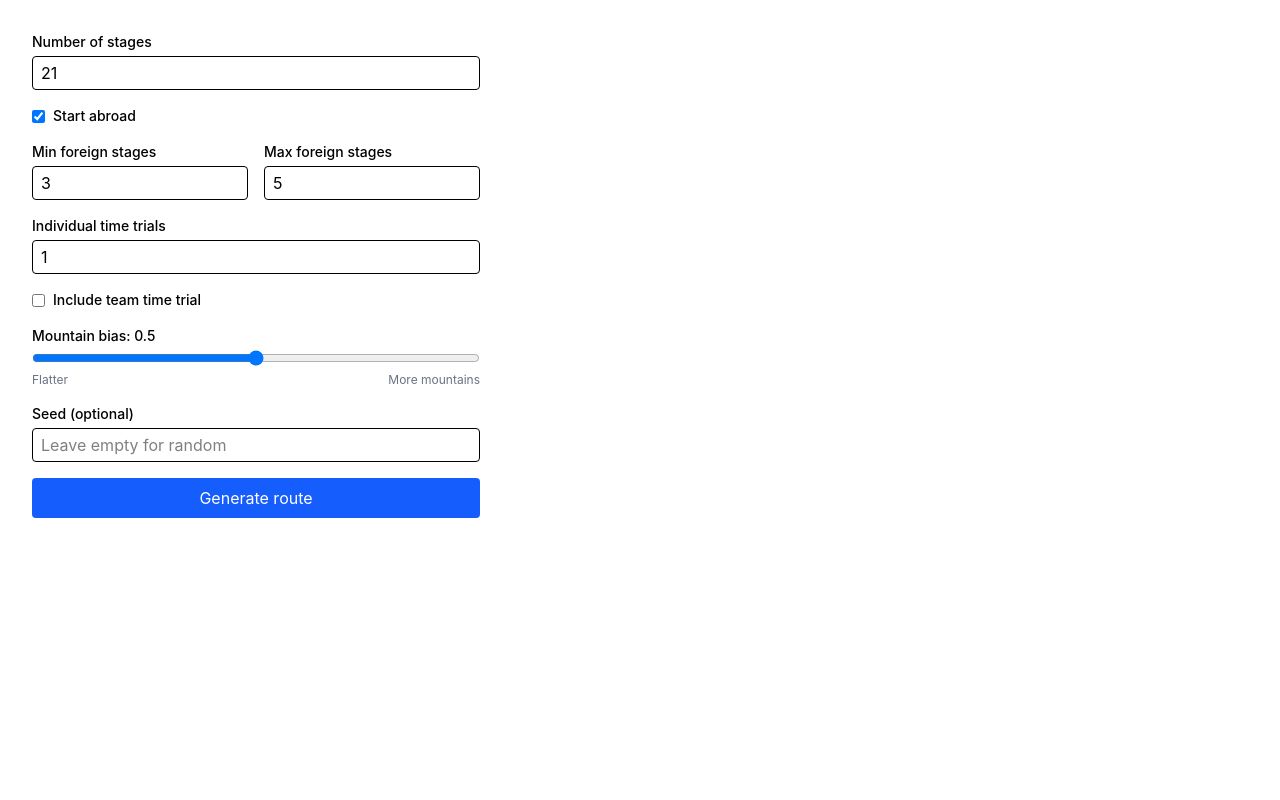
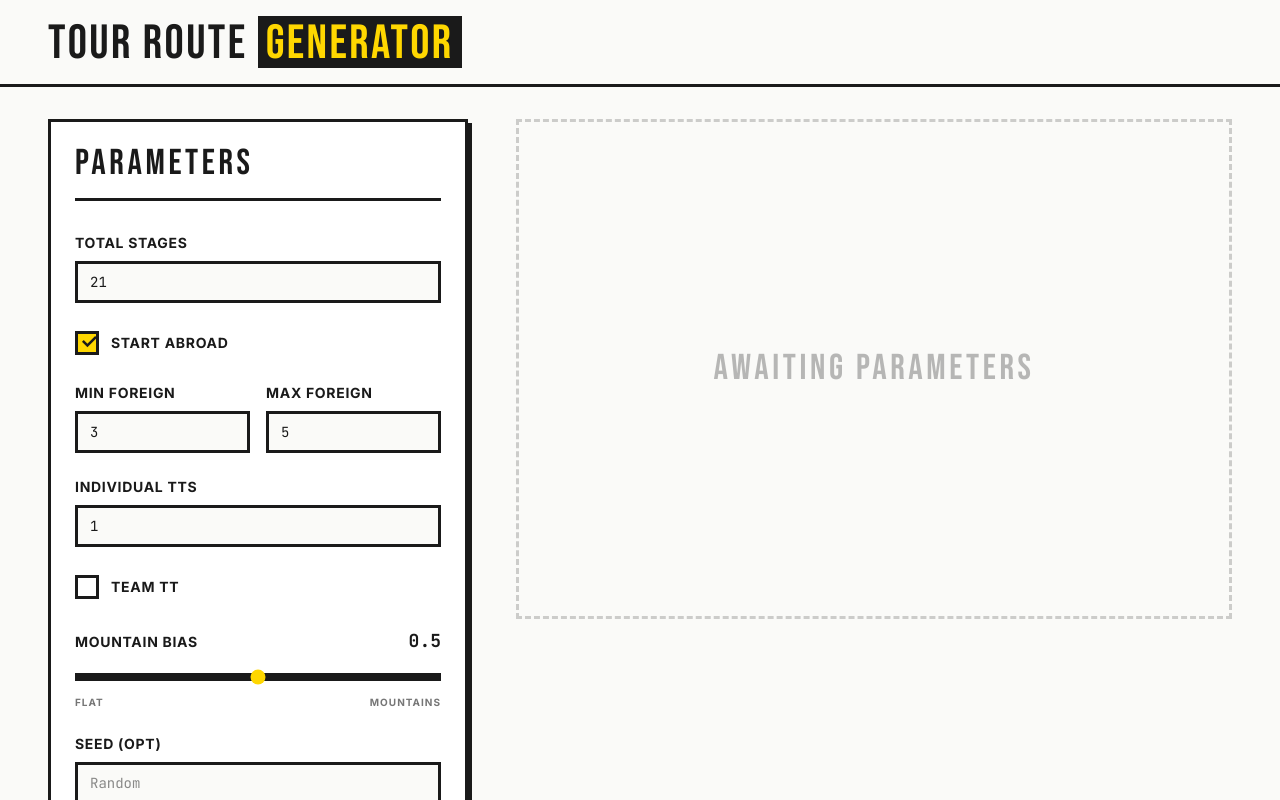
Before and after one commit to OierAbrisqueta/tdf-route-generator, a React app in the folder frontend/: page / in a window 1280 px wide. Shown: the top 800 px of the page. Built offline with nearby package versions, Linux system fonts and the light colour scheme; the HTML template or start-up script is replaced by a standard one.

Commit message:
Frontend polished

```diff
--- a/frontend/src/App.jsx
+++ b/frontend/src/App.jsx
@@ -24,22 +24,59 @@ function App() {
   }
 
   return (
-    <div className="p-8">
+    <div className="min-h-screen flex flex-col bg-tdf-bg selection:bg-tdf-yellow selection:text-tdf-text">
+      {/* Header - Sharp and Brutalist */}
+      <header className="border-b-[3px] border-tdf-text bg-tdf-bg sticky top-0 z-50">
+        <div className="w-full max-w-[1800px] mx-auto px-4 sm:px-6 lg:px-12 py-4 flex items-center justify-between">
+          <h1 className="text-4xl sm:text-5xl font-heading text-tdf-text tracking-wider m-0 leading-none">
+            TOUR ROUTE <span className="text-tdf-yellow bg-tdf-text px-2 pt-1 pb-0 inline-block">GENERATOR</span>
+          </h1>
+        </div>
+      </header>
+
+      {/* Main Content */}
+      <main className="flex-1 w-full max-w-[1800px] mx-auto px-4 sm:px-6 lg:px-12 py-8">
+        <div className="grid grid-cols-1 lg:grid-cols-[420px_1fr] gap-8 lg:gap-12 items-start">
+
+          {/* Left Column */}
+          <div className="space-y-8 lg:sticky lg:top-24">
             <SettingsForm onGenerate={handleGenerate} loading={loading} />
 
             {error && (
-        <p className="text-red-600 mt-4">{error}</p>
+              <div className="border-[3px] border-tdf-text bg-white p-4">
+                <p className="font-bold text-red-600 font-mono text-sm uppercase">Error</p>
+                <p className="mt-1 font-medium">{error}</p>
+              </div>
             )}
 
-      {loading && <p className="mt-4 text-gray-500">Generating route...</p>}
+            {loading && (
+              <div className="border-[3px] border-tdf-text bg-tdf-yellow p-8 text-center flex justify-center items-center h-32 shadow-[4px_4px_0_0_#1A1A1A]">
+                <p className="font-heading text-4xl animate-pulse tracking-widest text-tdf-text m-0">CALCULATING...</p>
+              </div>
+            )}
 
             {!loading && result && (
-        <>
               <TourSummaryCard summary={result.summary} />
+            )}
+          </div>
+
+          {/* Right Column */}
+          <div className="min-w-0">
+            {!loading && result && (
+              <div className="space-y-12 animate-in fade-in duration-500">
                 <RouteMap stages={result.stages} />
                 <StageList stages={result.stages} />
-        </>
+              </div>
             )}
+
+            {!loading && !result && !error && (
+              <div className="h-full min-h-[500px] flex items-center justify-center border-[3px] border-dashed border-tdf-text/20 p-8">
+                <p className="font-heading text-4xl text-tdf-text/30 tracking-widest">AWAITING PARAMETERS</p>
+              </div>
+            )}
+          </div>
+        </div>
+      </main>
     </div>
   )
 }
--- a/frontend/src/components/SettingsForm.jsx
+++ b/frontend/src/components/SettingsForm.jsx
@@ -27,81 +27,92 @@ function SettingsForm({ onGenerate, loading }) {
     onGenerate(payload)
   }
 
+  const inputClass = "w-full border-[3px] border-tdf-text bg-tdf-bg px-3 py-2 font-mono text-sm focus:outline-none focus:ring-0 focus:border-tdf-text focus:bg-tdf-yellow/20 rounded-none transition-none shadow-none"
+  const labelClass = "block text-sm font-bold uppercase tracking-wider mb-2 text-tdf-text"
+
   return (
-    <form onSubmit={handleSubmit} className="space-y-4 max-w-md">
+    <form onSubmit={handleSubmit} className="border-[3px] border-tdf-text bg-white p-6 space-y-8 rounded-none shadow-[4px_4px_0_0_#1A1A1A]">
+      <div className="border-b-[3px] border-tdf-text pb-4">
+        <h2 className="font-heading text-4xl tracking-widest leading-none m-0">PARAMETERS</h2>
+      </div>
+
+      <div className="space-y-6">
         <div>
-        <label className="block text-sm font-medium">Number of stages</label>
+          <label className={labelClass}>Total Stages</label>
           <input
             type="number"
             min={7}
             max={21}
             value={settings.stages}
             onChange={(e) => updateField('stages', Number(e.target.value))}
-          className="mt-1 border rounded px-2 py-1 w-full"
+            className={inputClass}
           />
         </div>
 
-      <div className="flex items-center gap-2">
+        <div className="flex items-center gap-3 py-1">
           <input
             type="checkbox"
             id="foreign_start"
             checked={settings.foreign_start}
             onChange={(e) => updateField('foreign_start', e.target.checked)}
+            className="w-6 h-6 border-[3px] border-tdf-text rounded-none checked:bg-tdf-yellow checked:border-tdf-text appearance-none cursor-pointer relative checked:after:content-['✓'] checked:after:absolute checked:after:text-tdf-text checked:after:font-bold checked:after:text-xl checked:after:left-0.5 checked:after:-top-1.5 focus:outline-none"
           />
-        <label htmlFor="foreign_start" className="text-sm font-medium">Start abroad</label>
+          <label htmlFor="foreign_start" className="font-bold uppercase tracking-wider text-sm cursor-pointer select-none">Start abroad</label>
         </div>
 
         <div className="grid grid-cols-2 gap-4">
           <div>
-          <label className="block text-sm font-medium">Min foreign stages</label>
+            <label className={labelClass}>Min foreign</label>
             <input
               type="number"
               min={1}
               max={5}
               value={settings.foreign_stages_min}
               onChange={(e) => updateField('foreign_stages_min', Number(e.target.value))}
-            className="mt-1 border rounded px-2 py-1 w-full"
+              className={inputClass}
             />
           </div>
           <div>
-          <label className="block text-sm font-medium">Max foreign stages</label>
+            <label className={labelClass}>Max foreign</label>
             <input
               type="number"
               min={1}
               max={5}
               value={settings.foreign_stages_max}
               onChange={(e) => updateField('foreign_stages_max', Number(e.target.value))}
-            className="mt-1 border rounded px-2 py-1 w-full"
+              className={inputClass}
             />
           </div>
         </div>
 
         <div>
-        <label className="block text-sm font-medium">Individual time trials</label>
+          <label className={labelClass}>Individual TTs</label>
           <input
             type="number"
             min={0}
             max={2}
             value={settings.itt_count}
             onChange={(e) => updateField('itt_count', Number(e.target.value))}
-          className="mt-1 border rounded px-2 py-1 w-full"
+            className={inputClass}
           />
         </div>
 
-      <div className="flex items-center gap-2">
+        <div className="flex items-center gap-3 py-1">
           <input
             type="checkbox"
             id="ttt_enabled"
             checked={settings.ttt_enabled}
             onChange={(e) => updateField('ttt_enabled', e.target.checked)}
+            className="w-6 h-6 border-[3px] border-tdf-text rounded-none checked:bg-tdf-yellow checked:border-tdf-text appearance-none cursor-pointer relative checked:after:content-['✓'] checked:after:absolute checked:after:text-tdf-text checked:after:font-bold checked:after:text-xl checked:after:left-0.5 checked:after:-top-1.5 focus:outline-none"
           />
-        <label htmlFor="ttt_enabled" className="text-sm font-medium">Include team time trial</label>
+          <label htmlFor="ttt_enabled" className="font-bold uppercase tracking-wider text-sm cursor-pointer select-none">Team TT</label>
         </div>
 
         <div>
-        <label className="block text-sm font-medium">
-          Mountain bias: {settings.mountain_bias}
-        </label>
+          <div className="flex justify-between items-baseline mb-2">
+            <label className={labelClass} style={{marginBottom: 0}}>Mountain bias</label>
+            <span className="font-mono font-bold text-lg">{settings.mountain_bias}</span>
+          </div>
           <input
             type="range"
             min={0}
@@ -109,31 +120,32 @@ function SettingsForm({ onGenerate, loading }) {
             step={0.1}
             value={settings.mountain_bias}
             onChange={(e) => updateField('mountain_bias', Number(e.target.value))}
-          className="mt-1 w-full"
+            className="w-full h-2 bg-tdf-text appearance-none cursor-pointer accent-tdf-yellow focus:outline-none"
           />
-        <div className="flex justify-between text-xs text-gray-500">
-          <span>Flatter</span>
-          <span>More mountains</span>
+          <div className="flex justify-between text-[10px] font-bold text-tdf-text/60 mt-2 uppercase tracking-widest">
+            <span>Flat</span>
+            <span>Mountains</span>
           </div>
         </div>
 
         <div>
-        <label className="block text-sm font-medium">Seed (optional)</label>
+          <label className={labelClass}>Seed (opt)</label>
           <input
             type="number"
             value={settings.seed}
             onChange={(e) => updateField('seed', e.target.value)}
-          placeholder="Leave empty for random"
-          className="mt-1 border rounded px-2 py-1 w-full"
+            placeholder="Random"
+            className={inputClass}
           />
+        </div>
       </div>
 
       <button
         type="submit"
         disabled={loading}
-        className="w-full bg-blue-600 text-white px-4 py-2 rounded disabled:opacity-50 hover:bg-blue-700"
+        className="w-full font-heading text-3xl tracking-widest bg-tdf-yellow text-tdf-text border-[3px] border-tdf-text py-4 rounded-none hover:bg-tdf-text hover:text-tdf-yellow transition-colors disabled:opacity-50 disabled:pointer-events-none active:translate-y-0.5 shadow-none"
       >
-        {loading ? 'Generating...' : 'Generate route'}
+        {loading ? 'GENERATING...' : 'GENERATE ROUTE'}
       </button>
     </form>
   )
--- a/frontend/src/components/TourSummaryCard.jsx
+++ b/frontend/src/components/TourSummaryCard.jsx
@@ -4,42 +4,41 @@ function TourSummaryCard({ summary }) {
     total_distance_km,
     countries_visited,
     stages_by_type,
-    score,
   } = summary
 
   return (
-    <div className="border rounded-lg p-6 bg-white shadow-sm max-w-md mt-6">
-      <h2 className="text-lg font-semibold mb-4">Tour Summary</h2>
+    <div className="border-[3px] border-tdf-text bg-white rounded-none shadow-[4px_4px_0_0_#1A1A1A]">
+      <div className="bg-tdf-text text-white p-4 border-b-[3px] border-tdf-text">
+        <h2 className="font-heading text-4xl tracking-widest leading-none m-0 text-white">RACE STATS</h2>
+      </div>
 
-      <div className="grid grid-cols-2 gap-4 mb-4">
+      <div className="p-6">
+        <div className="grid grid-cols-2 gap-y-6 gap-x-4 mb-8">
           <div>
-          <p className="text-sm text-gray-500">Total stages</p>
-          <p className="text-xl font-medium">{total_stages}</p>
+            <p className="text-xs font-bold uppercase tracking-widest text-tdf-text/60 mb-1">Total Stages</p>
+            <p className="tabular-data text-4xl font-bold">{total_stages}</p>
           </div>
           <div>
-          <p className="text-sm text-gray-500">Total distance</p>
-          <p className="text-xl font-medium">{total_distance_km.toFixed(1)} km</p>
+            <p className="text-xs font-bold uppercase tracking-widest text-tdf-text/60 mb-1">Distance</p>
+            <p className="tabular-data text-4xl font-bold">{total_distance_km.toFixed(1)} <span className="text-xl font-normal font-sans">km</span></p>
           </div>
-        <div>
-          <p className="text-sm text-gray-500">Countries</p>
-          <p className="text-xl font-medium">{countries_visited.join(', ')}</p>
-        </div>
-        <div>
-          <p className="text-sm text-gray-500">Score</p>
-          <p className="text-xl font-medium">{score}</p>
+          <div className="col-span-2">
+            <p className="text-xs font-bold uppercase tracking-widest text-tdf-text/60 mb-1">Countries</p>
+            <p className="font-bold text-lg uppercase tracking-wide">{countries_visited.join(', ')}</p>
           </div>
         </div>
 
-      <div className="border-t pt-4">
-        <p className="text-sm text-gray-500 mb-2">Stage breakdown</p>
-        <ul className="text-sm space-y-1">
+        <div className="border-t-[3px] border-tdf-text pt-6">
+          <p className="text-xs font-bold uppercase tracking-widest text-tdf-text/60 mb-4">Stage Breakdown</p>
+          <ul className="space-y-3">
             {Object.entries(stages_by_type).map(([type, count]) => (
-            <li key={type} className="flex justify-between">
-              <span className="capitalize">{type}</span>
-              <span className="font-medium">{count}</span>
+              <li key={type} className="flex justify-between items-baseline border-b-2 border-tdf-text/10 pb-1">
+                <span className="uppercase font-bold tracking-widest text-sm">{type}</span>
+                <span className="tabular-data font-bold text-xl">{count}</span>
               </li>
             ))}
           </ul>
+        </div>
       </div>
     </div>
   )
--- a/frontend/src/index.css
+++ b/frontend/src/index.css
@@ -1 +1,23 @@
+@import url('https://fonts.googleapis.com/css2?family=Bebas+Neue&family=Inter:wght@400;500;600;700&family=JetBrains+Mono:wght@400;700&display=swap');
 @import "tailwindcss";
+
+@theme {
+  --color-tdf-bg: #FAFAF8;
+  --color-tdf-text: #1A1A1A;
+  --color-tdf-yellow: #FFD700;
+
+  --font-sans: 'Inter', sans-serif;
+  --font-heading: 'Bebas Neue', sans-serif;
+  --font-mono: 'JetBrains Mono', monospace;
+}
+
+body {
+  background-color: var(--color-tdf-bg);
+  color: var(--color-tdf-text);
+  font-family: var(--font-sans);
+}
+
+.tabular-data {
+  font-family: var(--font-mono);
+  font-variant-numeric: tabular-nums;
+}
```
Also changed, not shown: frontend/src/components/RouteMap.jsx (+6 -8 lines), frontend/src/components/StageList.jsx (+18 -9 lines), frontend/src/components/StageRow.jsx (+42 -12 lines). Lines whose indentation alone changed are shown as unchanged.
